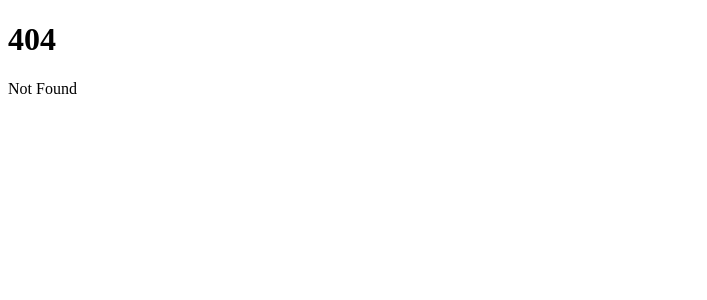
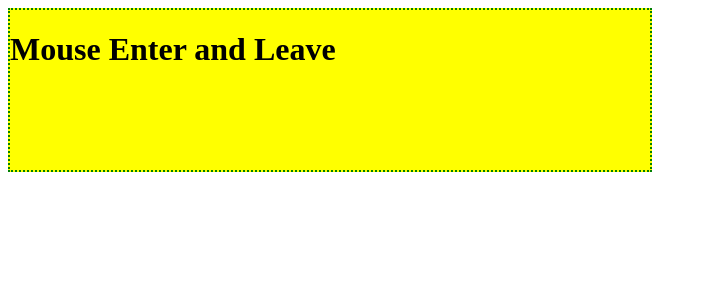
Before and after one commit to Waldemar-00/svelte_5, a SvelteKit app in the folder myapp/: page /body in a window 1280 px wide. Before the commit this address had no page. Shown: the top 300 px of the page, without its empty margins (0-707 px from the left). Built offline with nearby package versions, Linux system fonts and the light colour scheme.

Commit message:
svelte:body and mouse events: onmouseenter and onmouseleave.

```diff
--- /dev/null
+++ b/myapp/src/routes/body/+page.svelte
@@ -0,0 +1,22 @@
+<script lang='ts'>
+    let visibility = $state('visible')
+    function handleMouseEnterOrLeave(e: any) {
+        if(e.type === 'mouseenter')console.log("ENTER")
+        else console.log("LEAVE")
+    }
+
+</script>
+<div class=body>
+    <h1>Mouse Enter and Leave</h1>
+</div>
+<svelte:body onmouseenter={handleMouseEnterOrLeave} onmouseleave={handleMouseEnterOrLeave}/>
+
+<style>
+    .body {
+        width: 50vw;
+        height: 20vh;
+        background-color: yellow;
+        border: 2px dotted green;
+        cursor: pointer;
+    }
+</style>
```
